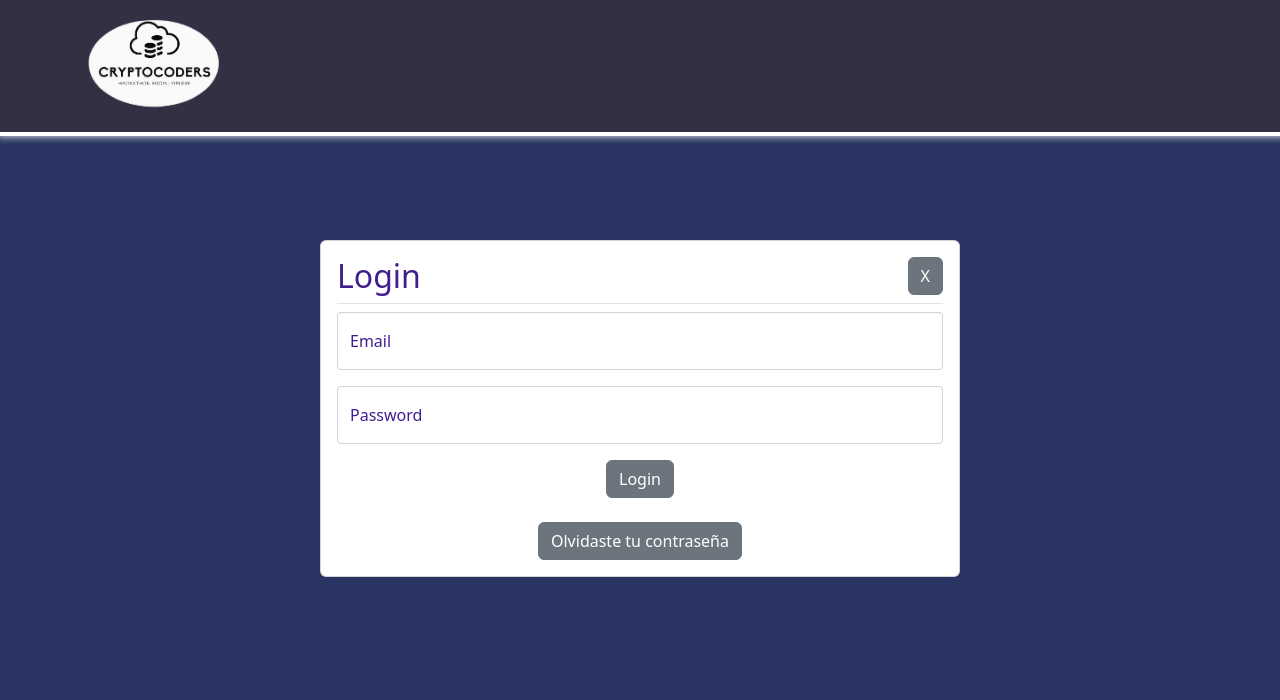
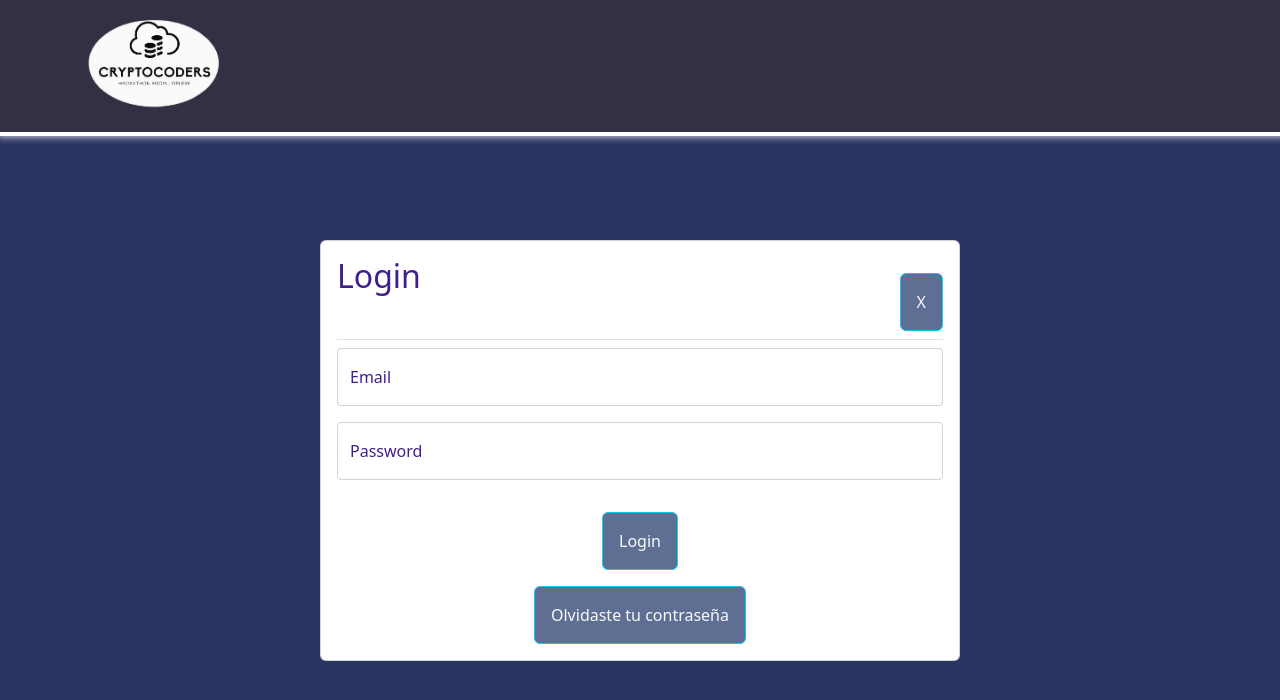
Before and after one commit to requin883/NuevoFront, a React (Vite) app: page /Login in a window 1280 px wide. Shown: the top 700 px of the page. Built offline with nearby package versions, Linux system fonts and the light colour scheme.

Commit message:
feat: add spinner functionality to Component

```diff
--- a/src/Pages/Homepages/Components/Login.jsx
+++ b/src/Pages/Homepages/Components/Login.jsx
@@ -1,4 +1,4 @@
-import { useForm, Controller} from "react-hook-form";
+import { useForm, Controller } from "react-hook-form";
 import { yupResolver } from "@hookform/resolvers/yup";
 import API_AXIOS from "../../../settings/settings";
 import endpointList from "../../../settings/endpoints";
@@ -22,14 +22,15 @@ function Login() {
     formState: { errors }
   } = useForm({
     mode: "onChange",
-    resolver:yupResolver(loginSchema)
+    resolver: yupResolver(loginSchema)
 
   });
 
   const { ref, ...emailField } = register("email");
 
   let [email, setEmail] = useLocalStorage('userEmailHP', '');
-   let [userLogin, setUserLogin] = useLocalStorage('user', "")
+
+  let [userLogin, setUserLogin] = useLocalStorage('user', "");
 
   const [spinner, setSpinner] = useState(false);
 
@@ -38,7 +39,7 @@ function Login() {
   const onSubmit = async (data) => {
     alert(JSON.stringify(data))
     try {
-      setSpinner(true)
+      setSpinner(true);
       let call = await API_AXIOS.get(
         endpointList.login + `?email=${data.email}&password=${data.password}`
       );
@@ -83,7 +84,7 @@ function Login() {
             <CardTitle className="border-bottom d-flex">
               <span></span>
               <h2 className="text-center">Login</h2>
-              <Button className="ms-auto mb-2" onClick={() => navigate("/home")}>X</Button>
+              <Button className="ms-auto mb-2 btn-menu text-light" disabled={spinner} color="info" onClick={() => navigate("/home")}>X</Button>
             </CardTitle>
 
             <Form onSubmit={handleSubmit(onSubmit)}>
@@ -135,8 +136,9 @@ function Login() {
 
                 </Col>
               </Row>
-              <Button type="submit">Login</Button> <br></br> <br></br>
-              <Button  onClick={handlePassword} >Olvidaste tu contraseña </Button>
+              {spinner ? <Button className="btn-menu text-light" color="info" type="submit"><Spinner /></Button> : <Button className="btn-menu text-light" color="info" type="submit">Login</Button>}
+              <br />
+              <Button className="mt-3 btn-menu text-light" color="info" disabled={spinner} onClick={handlePassword} >Olvidaste tu contraseña </Button>
             </Form>
           </CardBody>
         </Card>
```
Lines whose indentation alone changed are shown as unchanged.
